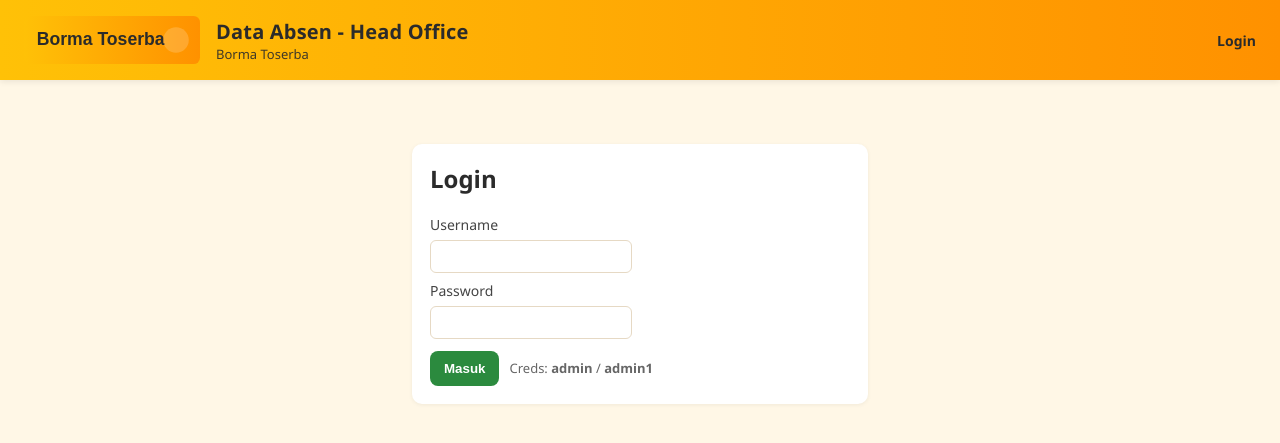
After one commit to jakaumbar773-cloud/data-absen-borma-toserba, a Flask app: page /login in a window 1280 px wide. The commit adds this page. Shown: the top 443 px of the page. Run offline with Flask 2, Linux system fonts and the light colour scheme.

Commit message:
Add login/logout and protect index (username=admin password=admin1)

```diff
--- a/app.py
+++ b/app.py
@@ -1,8 +1,15 @@
-from flask import Flask, render_template, request
+from flask import Flask, render_template, request, session, redirect, url_for, flash
 import pandas as pd
 from datetime import datetime
 
 app = Flask(__name__)
+app.secret_key = "change_this_to_a_random_secret_in_production"
+
+# Simple credential (username=admin, password=admin1)
+VALID_USER = {
+    "username": "admin",
+    "password": "admin1"
+}
 
 # Load sample attendance data (CSV). Replace with DB if diperlukan.
 DATA_PATH = "data/attendance.csv"
@@ -36,6 +43,37 @@ def filter_data(name=None, counter=None, start_date=None, end_date=None):
     d = d.sort_values("date")
     return d
 
+# Require login for protected routes
+@app.before_request
+def require_login():
+    # Allow access to login page, static files and favicon without auth
+    allowed_endpoints = ["login", "static"]
+    if request.endpoint in allowed_endpoints:
+        return
+    if not session.get("user"):
+        return redirect(url_for("login"))
+
+@app.route("/login", methods=["GET", "POST"])
+def login():
+    if request.method == "POST":
+        username = request.form.get("username", "").strip()
+        password = request.form.get("password", "").strip()
+        if username == VALID_USER["username"] and password == VALID_USER["password"]:
+            session["user"] = username
+            flash("Berhasil login.", "success")
+            return redirect(url_for("index"))
+        else:
+            flash("Username atau password salah.", "error")
+            return render_template("login.html", username=username)
+
+    return render_template("login.html")
+
+@app.route("/logout")
+def logout():
+    session.clear()
+    flash("Anda telah logout.", "info")
+    return redirect(url_for("login"))
+
 @app.route("/", methods=["GET"])
 def index():
     # read query params for filtering
--- a/templates/base.html
+++ b/templates/base.html
@@ -26,36 +26,61 @@
       align-items:center;
       gap:16px;
       box-shadow: 0 2px 6px rgba(0,0,0,0.08);
+      justify-content:space-between;
     }
+    .header-left{ display:flex; align-items:center; gap:16px; }
     header img.logo{ height:48px; width:auto; display:block; }
     header h1{ font-size:20px; margin:0; color:#2b2b2b; letter-spacing:0.2px; }
     main{ padding:24px; max-width:1100px; margin:20px auto; }
     .card{ background:var(--card); padding:18px; border-radius:10px; box-shadow:0 1px 4px rgba(0,0,0,0.06);}
     .form-row{ display:flex; gap:12px; flex-wrap:wrap; margin-bottom:12px; }
     label{ font-size:14px; margin-bottom:6px; display:block; color:#444; }
-    select,input[type="date"],input[type="number"]{ padding:8px 10px; border-radius:6px; border:1px solid #e6d9c4; min-width:180px; }
+    select,input[type="date"],input[type="number"],input[type="text"],input[type="password"]{ padding:8px 10px; border-radius:6px; border:1px solid #e6d9c4; min-width:180px; }
     button{ padding:10px 14px; border-radius:8px; border:0; cursor:pointer; font-weight:600; }
     .btn-ok{ background: #2b8a3e; color:white; }
     .btn-print{ background: #FF9100; color:white; }
     table{ width:100%; border-collapse:collapse; margin-top:12px; }
     th,td{ text-align:left; padding:8px 10px; border-bottom:1px solid #f0e6d1; }
     .meta{ margin-top:8px; color:#666; font-size:14px; }
+    .auth-links{ font-size:14px; color:#2b2b2b; }
+    .auth-links a{ color:#2b2b2b; text-decoration:none; font-weight:600; margin-left:12px; }
     @media (max-width:700px){
       .form-row{ flex-direction:column; }
     }
+    .flash{ padding:10px 12px; border-radius:8px; margin-bottom:12px; }
+    .flash.success{ background:#e6f8ea; color:#1b6a2b; border:1px solid #bfe9c7; }
+    .flash.error{ background:#ffece6; color:#992a00; border:1px solid #f5c6b8; }
+    .flash.info{ background:#fff6db; color:#8a5b00; border:1px solid #f0dfb4; }
   </style>
   {% block head %}{% endblock %}
 </head>
 <body>
   <header>
-    <img src="{{ url_for('static', filename='logo.svg') }}" alt="Borma Toserba" class="logo" />
-    <div>
-      <h1>Data Absen - Head Office</h1>
-      <div style="font-size:13px;color:#2b2b2b;opacity:0.9">Borma Toserba</div>
+    <div class="header-left">
+      <img src="{{ url_for('static', filename='logo.svg') }}" alt="Borma Toserba" class="logo" />
+      <div>
+        <h1>Data Absen - Head Office</h1>
+        <div style="font-size:13px;color:#2b2b2b;opacity:0.9">Borma Toserba</div>
+      </div>
+    </div>
+    <div class="auth-links">
+      {% if session.get('user') %}
+        Halo, <strong>{{ session.get('user') }}</strong> | <a href="{{ url_for('logout') }}">Logout</a>
+      {% else %}
+        <a href="{{ url_for('login') }}">Login</a>
+      {% endif %}
     </div>
   </header>
 
   <main>
+    {% with messages = get_flashed_messages(with_categories=true) %}
+      {% if messages %}
+        {% for category, msg in messages %}
+          <div class="flash {{ category }}">{{ msg }}</div>
+        {% endfor %}
+      {% endif %}
+    {% endwith %}
+
     {% block content %}{% endblock %}
   </main>
 
--- /dev/null
+++ b/templates/login.html
@@ -0,0 +1,21 @@
+{% extends "base.html" %}
+
+{% block content %}
+<div class="card" style="max-width:420px; margin:20px auto;">
+  <h2 style="margin-top:0;">Login</h2>
+  <form method="post" action="{{ url_for('login') }}">
+    <div style="margin-bottom:8px;">
+      <label for="username">Username</label>
+      <input id="username" name="username" type="text" value="{{ username if username is defined else '' }}" required />
+    </div>
+    <div style="margin-bottom:12px;">
+      <label for="password">Password</label>
+      <input id="password" name="password" type="password" required />
+    </div>
+    <div style="display:flex; gap:10px; align-items:center;">
+      <button type="submit" class="btn-ok">Masuk</button>
+      <div style="color:#666; font-size:13px;">Creds: <strong>admin</strong> / <strong>admin1</strong></div>
+    </div>
+  </form>
+</div>
+{% endblock %}
```
Also changed, not shown: README.md.
